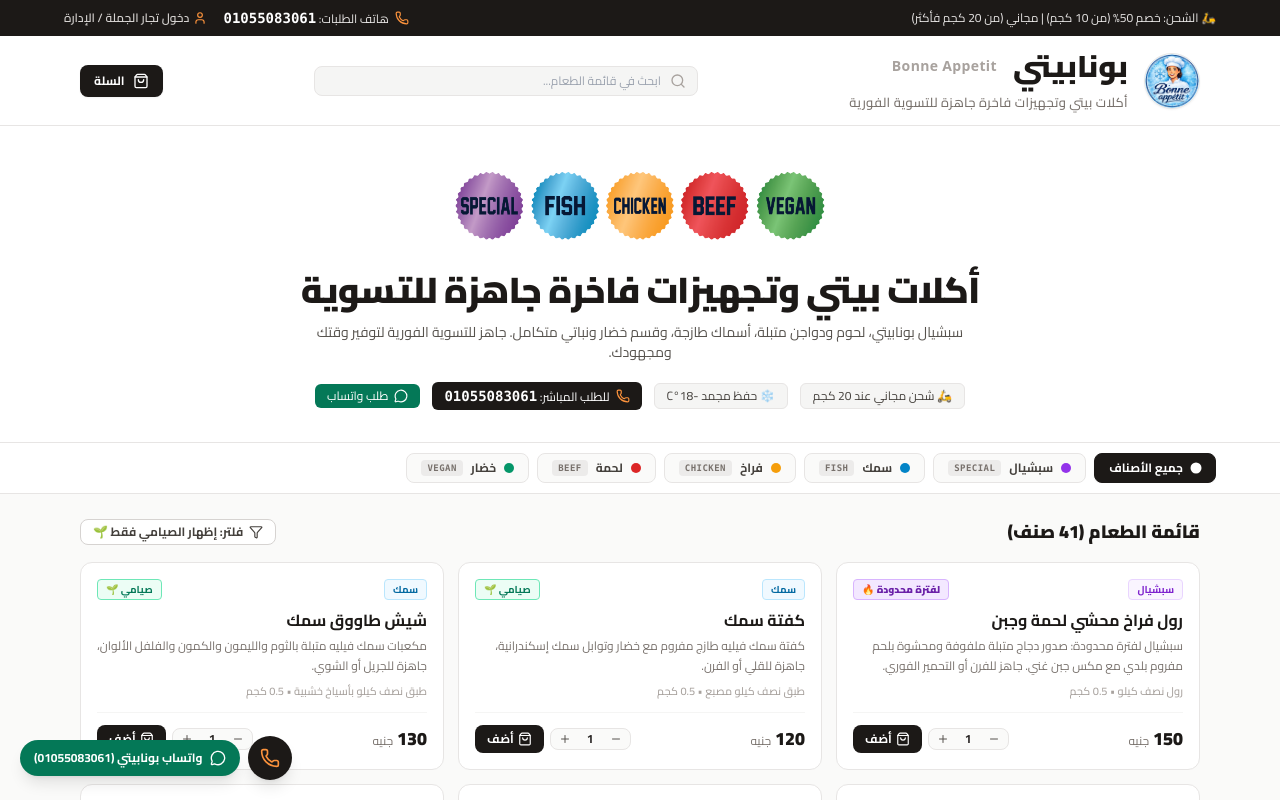
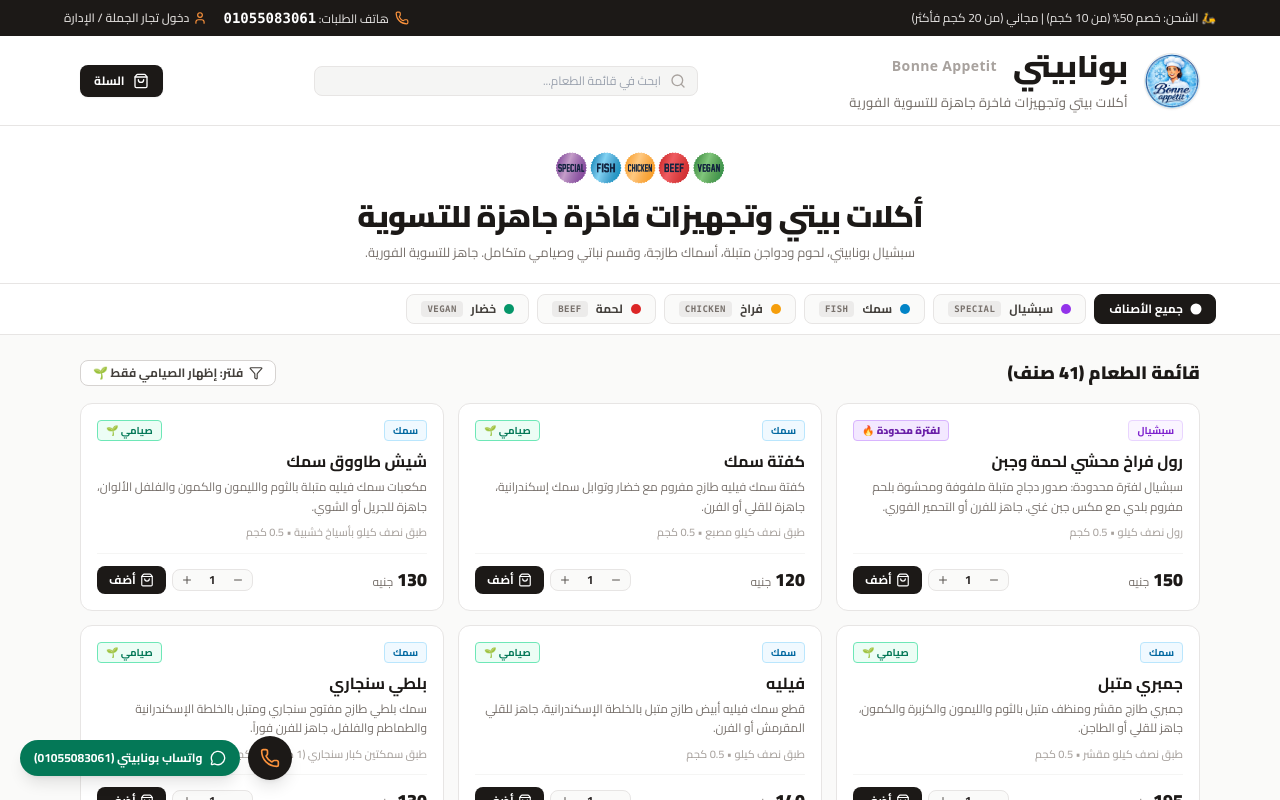
Before and after one commit to Kerollos0Samy0/Bonneappetit, a React (Vite) app: page / in a window 1280 px wide. Shown: the top 800 px of the page. Built offline with nearby package versions, Linux system fonts and the light colour scheme; the HTML template or start-up script is replaced by a standard one.

Commit message:
style: Declutter Hero section by removing duplicate buttons and streamlining size

```diff
--- a/src/components/Hero.jsx
+++ b/src/components/Hero.jsx
@@ -1,52 +1,25 @@
 import React from 'react';
-import { Phone, MessageCircle } from 'lucide-react';
-import { BUSINESS_INFO } from '../data/products';
 
-export default function Hero({ onExploreMenu }) {
+export default function Hero() {
   return (
-    <section className="bg-white border-b border-stone-200 py-8 px-4">
-      <div className="max-w-4xl mx-auto text-center space-y-3">
-        {/* Bonneappetite-Cover2 Image placed at the top */}
-        <div className="flex justify-center pb-1">
+    <section className="bg-white border-b border-stone-200 py-4 sm:py-5 px-4">
+      <div className="max-w-3xl mx-auto text-center space-y-2">
+        {/* Bonneappetite Categories Stickers (Compact & Calm) */}
+        <div className="flex justify-center">
           <img
             src="/images/cover2.png"
-            alt="Bonne Appetit - Special, Fish, Chicken, Beef, Vegan"
-            className="h-14 sm:h-20 md:h-24 w-auto object-contain max-w-full"
+            alt="Bonne Appetit Categories"
+            className="h-9 sm:h-11 w-auto object-contain opacity-95"
           />
         </div>
 
-        <h1 className="text-2xl sm:text-4xl font-black text-stone-900 tracking-tight">
+        <h1 className="text-xl sm:text-2xl md:text-3xl font-black text-stone-900 tracking-tight">
           أكلات بيتي وتجهيزات فاخرة جاهزة للتسوية
         </h1>
-        <p className="text-xs sm:text-sm text-stone-600 max-w-2xl mx-auto leading-relaxed">
-          سبشيال بونابيتي، لحوم ودواجن متبلة، أسماك طازجة، وقسم خضار ونباتي متكامل. جاهز للتسوية الفورية لتوفير وقتك ومجهودك.
+
+        <p className="text-xs sm:text-[13px] text-stone-500 max-w-xl mx-auto leading-relaxed">
+          سبشيال بونابيتي، لحوم ودواجن متبلة، أسماك طازجة، وقسم نباتي وصيامي متكامل. جاهز للتسوية الفورية.
         </p>
-
-        {/* Minimal Info Bar */}
-        <div className="pt-2 flex flex-wrap items-center justify-center gap-3 text-xs text-stone-700">
-          <span className="bg-stone-100 px-3 py-1 rounded-md border border-stone-200">
-            🛵 شحن مجاني عند 20 كجم
-          </span>
-          <span className="bg-stone-100 px-3 py-1 rounded-md border border-stone-200">
-            ❄️ حفظ مجمد -18°C
-          </span>
-          <a
-            href={`tel:${BUSINESS_INFO.phone}`}
-            className="flex items-center gap-1.5 bg-stone-900 text-white px-3 py-1 rounded-md hover:bg-stone-800 transition-colors"
-          >
-            <Phone className="w-3.5 h-3.5 text-brand-400" />
-            <span>للطلب المباشر: <strong className="font-mono text-sm">{BUSINESS_INFO.phoneDisplay}</strong></span>
-          </a>
-          <a
-            href={`https://wa.me/${BUSINESS_INFO.whatsapp}?text=${encodeURIComponent('مرحباً بونابيتي، أريد الاستفسار وطلب أوردر')}`}
-            target="_blank"
-            rel="noreferrer"
-            className="flex items-center gap-1.5 bg-emerald-700 text-white px-3 py-1 rounded-md hover:bg-emerald-800 transition-colors"
-          >
-            <MessageCircle className="w-3.5 h-3.5" />
-            <span>طلب واتساب</span>
-          </a>
-        </div>
       </div>
     </section>
   );
```
